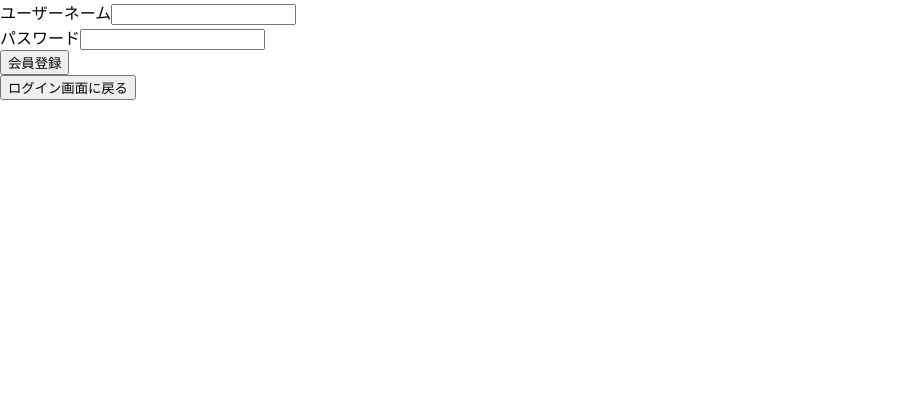
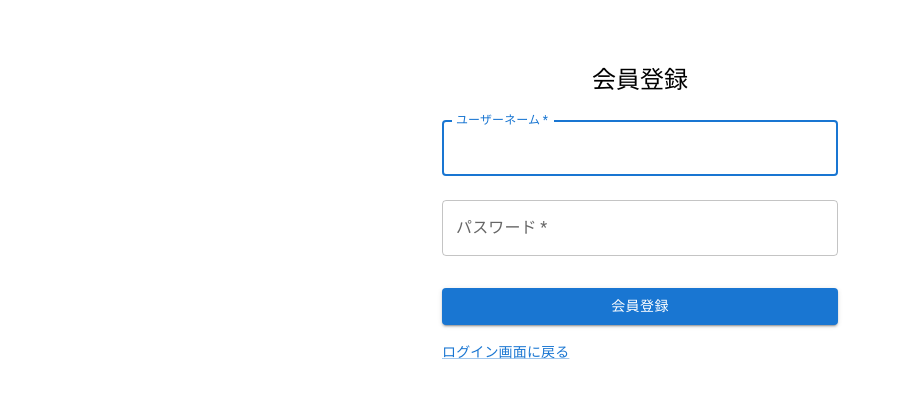
Before and after one commit to otk1-0430/Hackathon_vol.9, a React (Create React App) app in the folder frontend/: page /signup in a window 1280 px wide. Shown: the top 398 px of the page, without its empty margins (0-902 px from the left). Built offline with nearby package versions, Linux system fonts and the light colour scheme.

Commit message:
一旦完成　訪問済みと未訪問を別のアイコンで表示できた

```diff
--- a/frontend/package.json
+++ b/frontend/package.json
@@ -3,6 +3,9 @@
   "version": "0.1.0",
   "private": true,
   "dependencies": {
+    "@emotion/react": "^11.13.0",
+    "@emotion/styled": "^11.13.0",
+    "@mui/material": "^5.16.4",
     "@testing-library/jest-dom": "^5.17.0",
     "@testing-library/react": "^13.4.0",
     "@testing-library/user-event": "^13.5.0",
--- a/frontend/src/App.js
+++ b/frontend/src/App.js
@@ -3,6 +3,7 @@ import { BrowserRouter as Router, Routes, Route } from 'react-router-dom';
 import LogIn from './LogIn';
 import SignUp from './SignUp';
 import MyPage from './MyPage';
+
 
 function App() {
   return (
--- a/frontend/src/LogIn.js
+++ b/frontend/src/LogIn.js
@@ -1,5 +1,6 @@
 import React, { useState } from 'react';
 import { useNavigate } from 'react-router-dom';
+import { Button, TextField, Container, Typography, Box, Grid, Link } from "@mui/material";
 
 function LogIn() {
   const [username, setUsername] = useState('');
@@ -26,28 +27,62 @@ function LogIn() {
   };
 
   return(
-    <div>
-      <form onSubmit={handleSubmit}>
-        <div>
-          <label>ユーザーネーム</label>
-          <input
-            type="text"
+    <Container component="main" maxWidth="xs">
+      <Box
+        sx={{
+          marginTop: 8,
+          display: 'flex',
+          flexDirection: 'column',
+          alignItems: 'center',
+        }}
+      >
+        <Typography component="h1" variant="h5">
+          ログイン
+        </Typography>
+        <Box component="form" onSubmit={handleSubmit} sx={{ mt: 1 }}>
+          <TextField
+            variant="outlined"
+            margin="normal"
+            required
+            fullWidth
+            id="username"
+            label="ユーザーネーム"
+            name="username"
+            autoComplete="username"
+            autoFocus
             onChange={(e) => setUsername(e.target.value)}
+          />
+          <TextField
+            variant="outlined"
+            margin="normal"
             required
+            fullWidth
+            name="password"
+            label="パスワード"
+            type="password"
+            id="password"
+            autoComplete="current-password"
+            onChange={(e) => setPassword(e.target.value)}
           />
-        </div>
-        <div>
-          <label>パスワード</label>
-            <input
-              type="password"
-              onChange={(e) => setPassword(e.target.value)}
-              required
-            />
-        </div>
-      <button type="submit">ログイン</button>
-      </form>
-      <button onClick={() => navigate('/signup')}>新規登録の方はこちら</button>
-    </div>
+          <Button
+            type="submit"
+            fullWidth
+            variant="contained"
+            color="primary"
+            sx={{ mt: 3, mb: 2 }}
+          >
+            ログイン
+          </Button>
+          <Grid container>
+            <Grid item>
+              <Link href="#" variant="body2" onClick={() => navigate('/signup')}>
+                新規登録の方はこちら
+              </Link>
+            </Grid>
+          </Grid>
+        </Box>
+      </Box>
+    </Container>
   );
 }
 
--- a/frontend/src/MyPage.js
+++ b/frontend/src/MyPage.js
@@ -5,6 +5,8 @@ import { MapContainer, TileLayer, Marker, Popup } from "react-leaflet";
 import axios from "axios";
 import { mapOption, getCurrentPosition } from "./leafletCommon";
 import { useLocation } from 'react-router-dom';
+import { AppBar, Toolbar, Typography, Button, Container, Box } from "@mui/material";
+
 
 // 現在地アイコン
 const currentIcon = Leaflet.icon({
@@ -38,10 +40,13 @@ const MyPage = () => {
   // 場所情報
   const [placeData, setPlaceData] = useState([]);
 
+  const [postVisData, setPostVisData] = useState([]);
+  const [preVisData, setPreVisData] = useState([]);
+
   // 初期処理
   useEffect(() => {
     moveCurrentPosition();
-    fetchPlaceData();
+    getDevidePlaceData();
     // eslint-disable-next-line react-hooks/exhaustive-deps
   }, []);
 
@@ -87,45 +92,81 @@ const MyPage = () => {
       console.error('Error fetching place data:', error);
     }
   };
+  // 訪問済みを取得
+  const fetchPostVisData = async () => {
+    try {
+      const response = await axios.get("http://localhost:5000/api/mypage/postvis", { params: {
+        username: username
+      }
+    });
+      setPostVisData(response.data);
+      console.log(postVisData);
+    } catch (error) {
+      console.error('Error fetching place data:', error);
+    }
+  };
 
+  // 全場所+訪問済みを取得して訪問済みと未訪問に分ける
+  const getDevidePlaceData = async () => {
+    await fetchPlaceData();
+    await fetchPostVisData();
+    const newPre = placeData.filter((place) => {
+      if (postVisData.some((postplace) => postplace.id===place.id)) {
+        return place
+      }
+    });
+    setPreVisData(newPre);
+  };
+
+    console.log(preVisData, postVisData);
   return (
-    <>
-      {/* ボタン(機能操作) */}
-      <header>
-        <a>ようこそ、{username}さん</a>
-      </header>
-      <div>
-        <button onClick={() => moveCurrentPosition()}>現在地</button>
-        <button onClick={() => fetchPlaceData()}>検索</button>
-      </div>
-      {/* 地図表示 */}
+    <Container>
+      <AppBar position="static">
+        <Toolbar>
+          <Typography variant="h6" sx={{ flexGrow: 1 }}>
+            {username}さんの世界征服マップ
+          </Typography>
+          <Button color="inherit" onClick={() => moveCurrentPosition()}>
+            現在地
+          </Button>
+          <Button color="inherit" onClick={() => getDevidePlaceData()}>
+            検索
+          </Button>
+        </Toolbar>
+      </AppBar>
+      <Box sx={{ height: "90vh", width: "100%", mt: 2 }}>
         <MapContainer
           key={mapKey}
           center={currentPosition}
           zoom={mapOption.startZoom}
-        style={{ height: "90vh", width: "100vw" }}
+          style={{ height: "100%", width: "100%" }}
         >
-        {/* 地図のタイル情報 */}
           <TileLayer
             attribution='&amp;copy <a href="http://osm.org/copyright";>OpenStreetMap</a> contributors'
             url="https://{s}.tile.openstreetmap.org/{z}/{x}/{y}.png"
             maxZoom={mapOption.maxZoom}
             minZoom={mapOption.minZoom}
           />
-        {/* 現在地情報を出力 */}
           <Marker position={currentPosition} icon={currentIcon}>
             <Popup>現在地</Popup>
           </Marker>
-        {/* 場所情報を出力 */}
-        {placeData.length > 0
-          ? placeData.map((place) => (
+          {preVisData.length > 0 &&
+            preVisData.map((place) => (
               <Marker key={place.id} position={[place.latitude, place.longitude]} icon={placeIconPreVis}>
                 <Popup>{place.placename}</Popup>
               </Marker>
             ))
-          : null}
+          }
+          {postVisData.length > 0 &&
+            postVisData.map((place) => (
+              <Marker key={place.id} position={[place.latitude, place.longitude]} icon={placeIconPostVis}>
+                <Popup>{place.placename}</Popup>
+              </Marker>
+            ))
+          }
         </MapContainer>
-    </>
+      </Box>
+    </Container>
   );
 };
 
--- a/frontend/src/SignUp.js
+++ b/frontend/src/SignUp.js
@@ -1,5 +1,7 @@
 import React, { useState } from 'react';
 import { useNavigate } from 'react-router-dom';
+import { Button, TextField, Container, Typography, Box, Grid, Link } from "@mui/material";
+
 
 function SignUp() {
   const [username, setUsername] = useState('');
@@ -34,31 +36,62 @@ function SignUp() {
   };
 
   return (
-    <div>
-      <form onSubmit={handleSubmit}>
-        <div>
-          <label>ユーザーネーム</label>
-          <input
-            type="text"
-            //入力内容をusernameのステートにセット
+  <Container component="main" maxWidth="xs">
+      <Box
+        sx={{
+          marginTop: 8,
+          display: 'flex',
+          flexDirection: 'column',
+          alignItems: 'center',
+        }}
+      >
+        <Typography component="h1" variant="h5">
+          会員登録
+        </Typography>
+        <Box component="form" onSubmit={handleSubmit} sx={{ mt: 1 }}>
+          <TextField
+            variant="outlined"
+            margin="normal"
+            required
+            fullWidth
+            id="username"
+            label="ユーザーネーム"
+            name="username"
+            autoComplete="username"
+            autoFocus
             onChange={(e) => setUsername(e.target.value)}
+          />
+          <TextField
+            variant="outlined"
+            margin="normal"
             required
+            fullWidth
+            name="password"
+            label="パスワード"
+            type="password"
+            id="password"
+            autoComplete="current-password"
+            onChange={(e) => setPassword(e.target.value)}
           />
-        </div>
-        <div>
-          <label>パスワード</label>
-          <input
-            //入力内容を隠す
-            type="password"
-            //入力内容をpasswordのステートにセット
-            onChange={(e) => setPassword(e.target.value)}
-            required
-          />
-        </div>
-        <button type="submit">会員登録</button>
-      </form>
-      <button onClick={() => navigate('/')}>ログイン画面に戻る</button>
-    </div>
+          <Button
+            type="submit"
+            fullWidth
+            variant="contained"
+            color="primary"
+            sx={{ mt: 3, mb: 2 }}
+          >
+            会員登録
+          </Button>
+          <Grid container>
+            <Grid item>
+              <Link href="#" variant="body2" onClick={() => navigate('/')}>
+                ログイン画面に戻る
+              </Link>
+            </Grid>
+          </Grid>
+        </Box>
+      </Box>
+    </Container>
   );
 }
 
```
Also changed, not shown: 2 other files (tests, documents, lock files or other folders). Lines whose indentation alone changed are shown as unchanged.
